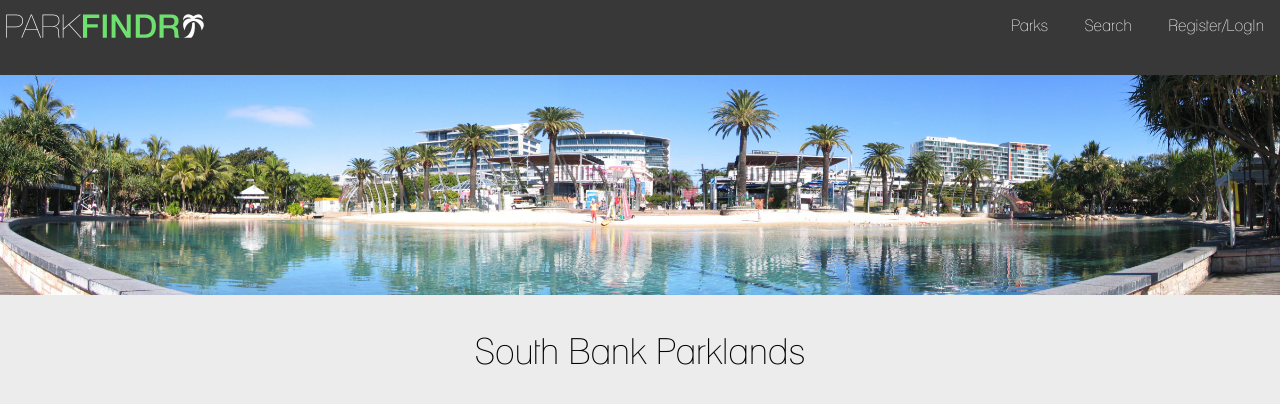
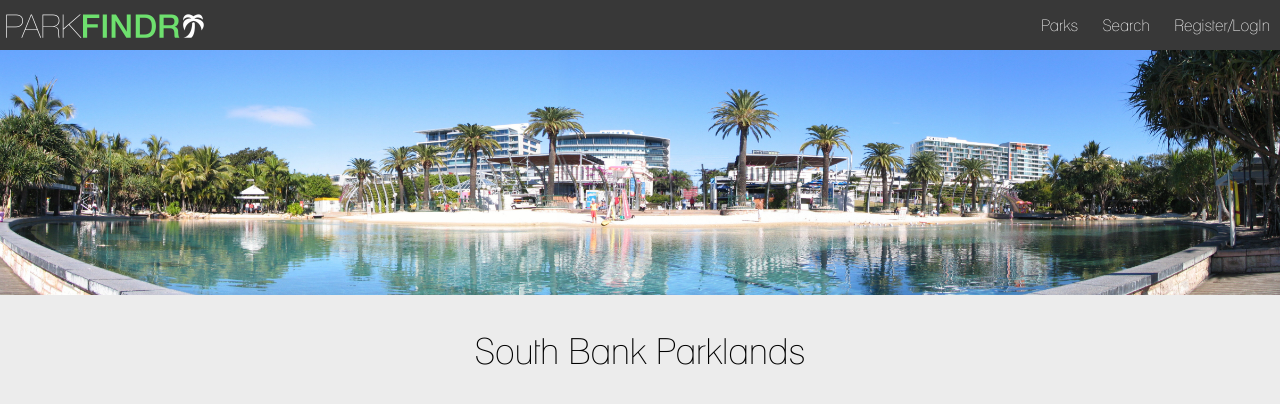
Before and after one commit to myles-robinson/CAB230, a PHP site: page /Park-Findr/item.php in a window 1280 px wide. Shown: the top 404 px of the page. Run offline with PHP 8.4, Linux system fonts and the light colour scheme; some libraries are stand-ins or nearby versions.

Commit message:
Fixed the nav bar buttons!!!!!!!!!!!!!!!!!!!!!!!!!

```diff
--- a/stylesheet.css
+++ b/stylesheet.css
@@ -28,7 +28,7 @@ h1 {
     top: 0;
     left: 0;
     width: 100%;
-    height: 9.4%;
+    height: 50px;
     z-index: 2;
 }
 
@@ -51,19 +51,19 @@ h1 {
 }
 
 #navbar li {
-	display: inline;
+	display: inline-block;
+  padding: 0 10px;
+  background-color: #383838;
 }
 
 #navbar a {
     color: white;
     text-align: center;
-    padding: 20px 16px;
     text-decoration: none;
-    background-color: #383838;
 }
 
 #navbar a:hover {
-    background-color: #6ee06e;
+    color: #6ee06e;
 }
 
 /* FOOTER */
```
